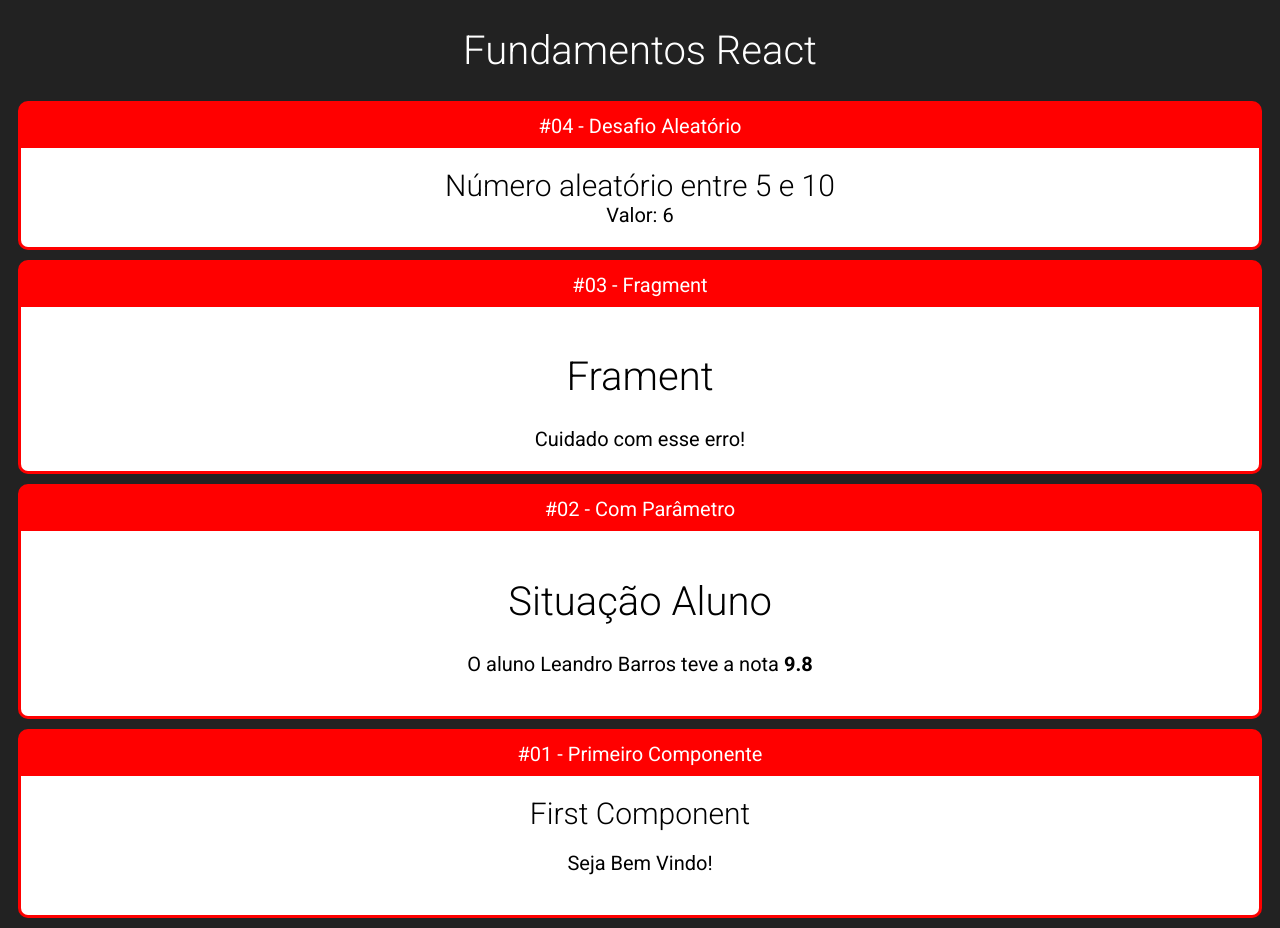
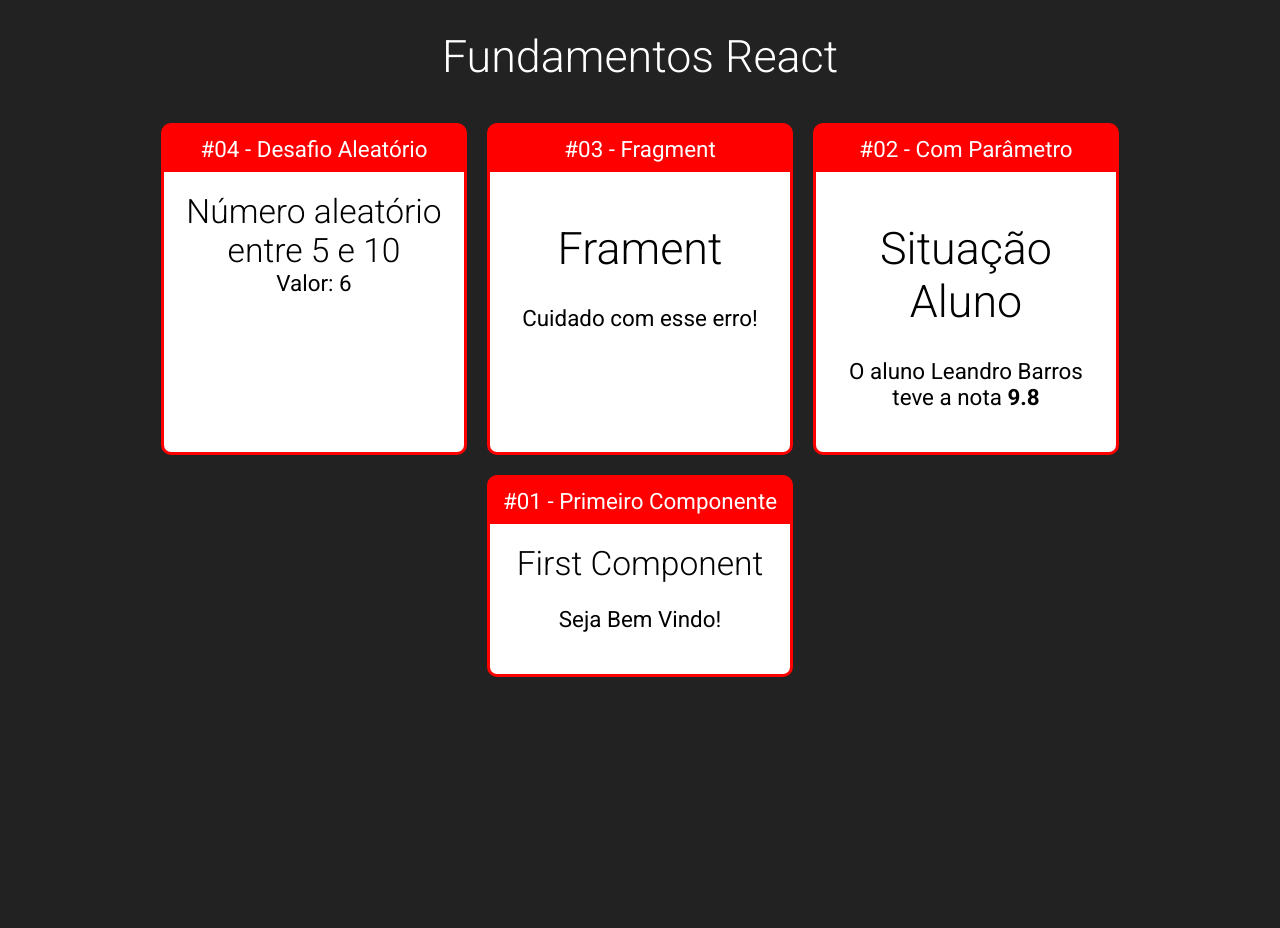
Before and after one commit to leandro-barros/fundamentals-react, a React (Create React App) app: page / in a window 1280 px wide. After the commit the page ends 800 px from the top, so only its background shows below. Built offline with nearby package versions, Linux system fonts and the light colour scheme.

Commit message:
Implementinh flex box na application

```diff
--- /dev/null
+++ b/src/App.css
@@ -0,0 +1,5 @@
+.app .cards {
+    display: flex;
+    flex-wrap: wrap;
+    justify-content: center;
+}
--- a/src/App.jsx
+++ b/src/App.jsx
@@ -1,8 +1,11 @@
 import React from "react";
+
+import './App.css'
 
 import ComParam from "./components/basics/ComParam";
 import FirstComponent from "./components/basics/FirstComponent";
 import Fragment from "./components/basics/Fragment";
+
 import Radom from "./components/Radom";
 
 import Card from './components/layout/Card'
@@ -10,9 +13,10 @@
 
 export default () => {
     return (
-        <div id="app">
+        <div className="app">
             <h1>Fundamentos React</h1>
 
+            <div className="cards">
                 <Card title="#04 - Desafio Aleatório">
                     <Radom
                         min={ 5 }
@@ -33,6 +37,7 @@
                 <Card title="#01 - Primeiro Componente">
                     <FirstComponent />
                 </Card>
+            </div>
 
         </div>
 
--- a/src/components/layout/Card.css
+++ b/src/components/layout/Card.css
@@ -4,6 +4,10 @@
     border-radius: 10px;
     overflow: hidden;
     margin: 10px;
+    display: flex;
+    flex-direction: column;
+    min-width: 300px;
+    max-width: 300px;
 }
 
 .card .title {
@@ -16,4 +20,5 @@
     background-color: #fff;
     color: #000;
     padding: 20px;
+    flex: 1;
 }
--- a/src/index.css
+++ b/src/index.css
@@ -4,6 +4,7 @@
     font-size: 20px;
     font-family: Roboto;
     text-align: center;
+    font-size: 1.4rem;
 }
 
 h1, h2, h3 {
```
Lines whose indentation alone changed are shown as unchanged.
